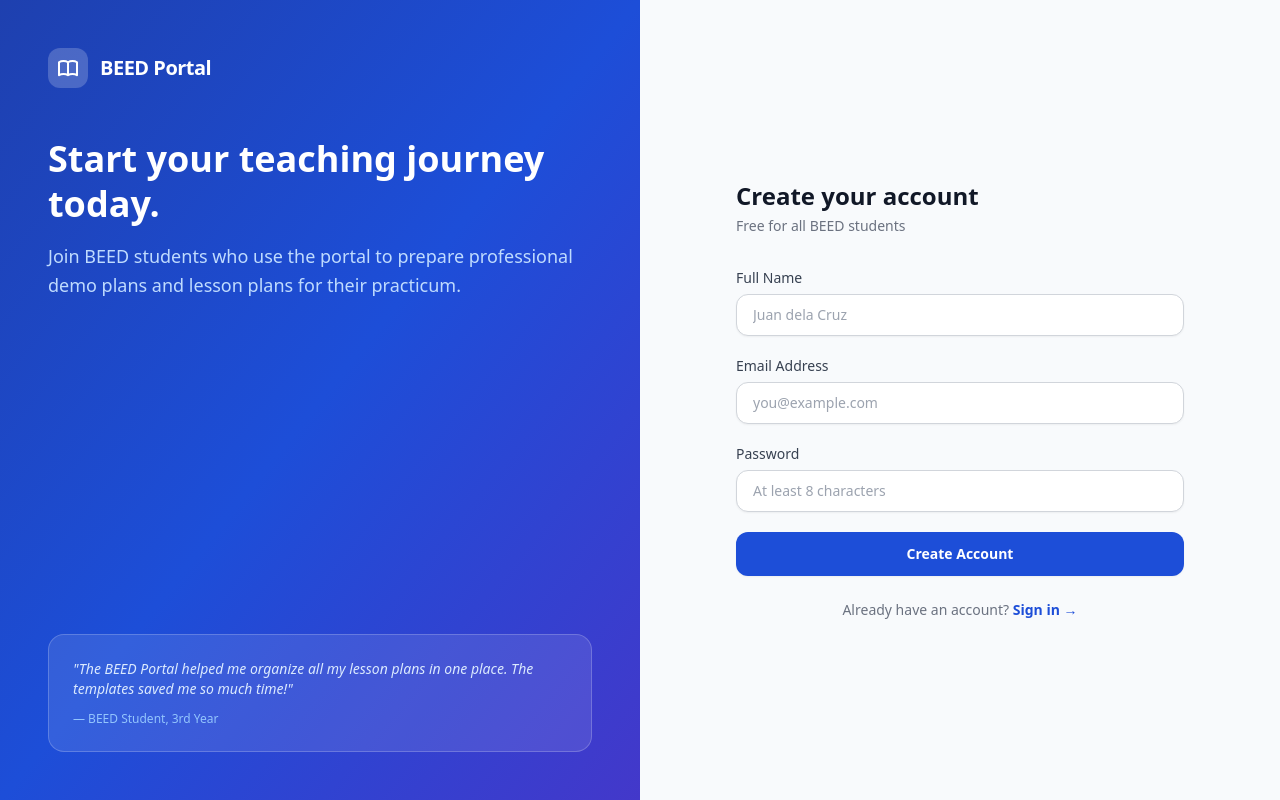
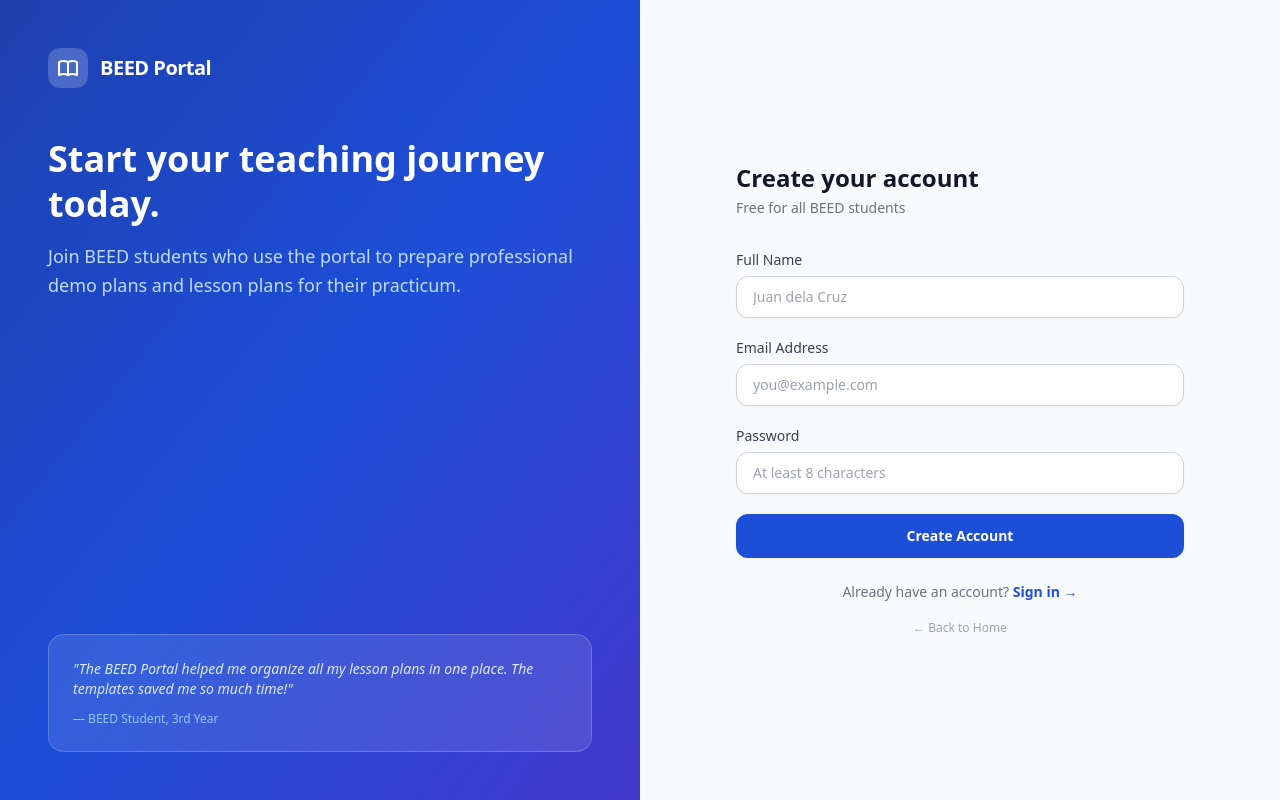
Before and after one commit to c20257122cordero-max/BEED-PORTAL, a PHP site: page /register in a window 1280 px wide. Run offline with PHP 8.4, Linux system fonts and the light colour scheme; some libraries are stand-ins or nearby versions.

Commit message:
Add Back to Home link on login and register pages

```diff
--- a/views/auth/login.php
+++ b/views/auth/login.php
@@ -87,6 +87,9 @@
                 Don't have an account?
                 <a href="<?= url('/register') ?>" class="text-blue-700 hover:text-blue-800 font-semibold">Create one →</a>
             </p>
+            <p class="mt-3 text-center">
+                <a href="/DEMO%20MAKER%20AND%20LESSON%20PLAN%20MAKER/landing.php" class="text-xs text-gray-400 hover:text-blue-600 transition-colors">← Back to Home</a>
+            </p>
         </div>
     </div>
 
--- a/views/auth/register.php
+++ b/views/auth/register.php
@@ -103,6 +103,9 @@
                 Already have an account?
                 <a href="<?= url('/login') ?>" class="text-blue-700 hover:text-blue-800 font-semibold">Sign in →</a>
             </p>
+            <p class="mt-3 text-center">
+                <a href="/DEMO%20MAKER%20AND%20LESSON%20PLAN%20MAKER/landing.php" class="text-xs text-gray-400 hover:text-blue-600 transition-colors">← Back to Home</a>
+            </p>
         </div>
     </div>
 
```
